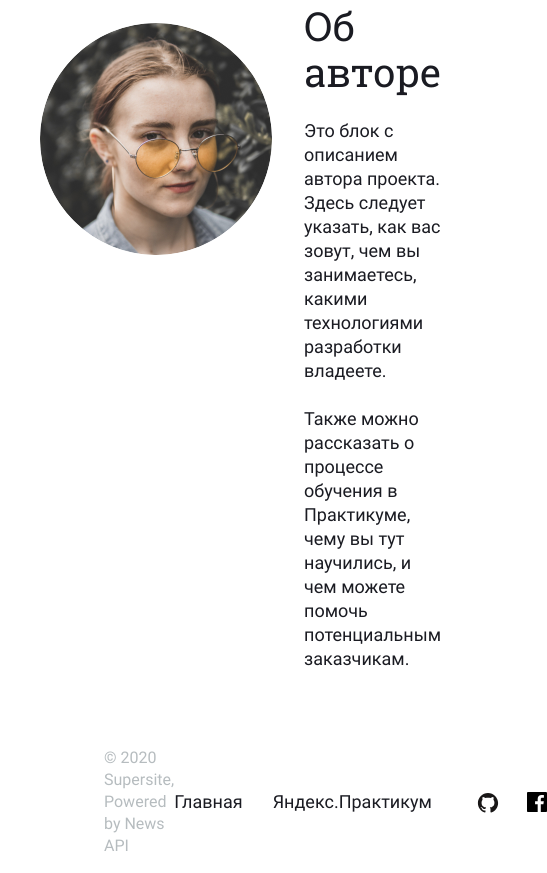
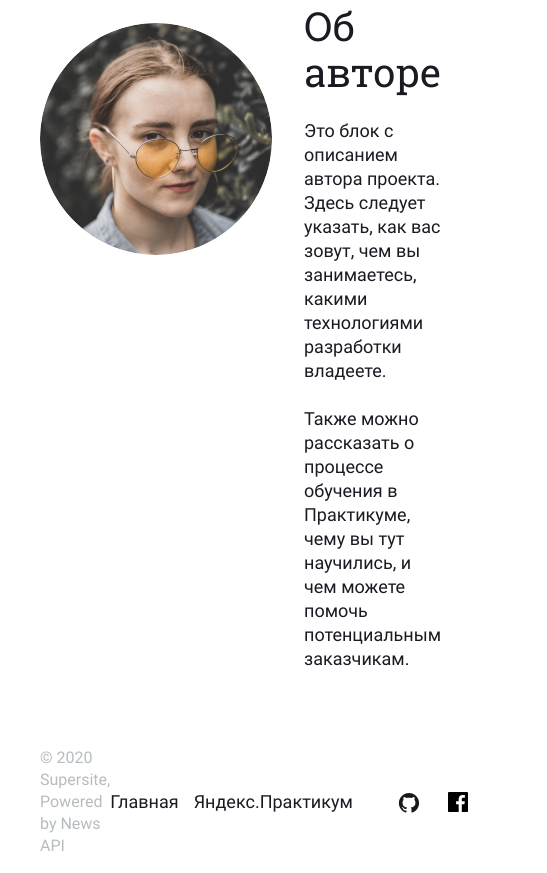
Before and after one commit to nayakunin/news-explorer-frontend, a website built with webpack: page src/index.html in a window 390 px wide. Shown: the part 2629-3502 px from the top of the page, 547 px wide, since content can reach past the window. Built offline with nearby package versions, Linux system fonts and the light colour scheme.

Commit message:
added styles for footer for 768px resolution

```diff
--- a/src/blocks/footer/__link-wrapper/footer__link-wrapper.css
+++ b/src/blocks/footer/__link-wrapper/footer__link-wrapper.css
@@ -7,3 +7,9 @@
   flex-direction: column;
   justify-content: center;
 }
+
+@media only screen and (max-width: 768px) {
+  .footer__link-wrapper:last-of-type {
+    margin-left: 15px;
+  }
+}
--- a/src/blocks/footer/footer.css
+++ b/src/blocks/footer/footer.css
@@ -10,5 +10,12 @@
 
 .footer {
   height: 80px;
-  padding: 0 104px 0;
+  padding: 0 104px;
 }
+
+@media only screen and (max-width: 768px) {
+  .footer {
+    height: 64px;
+    padding: 0 40px;
+  }
+}
```
